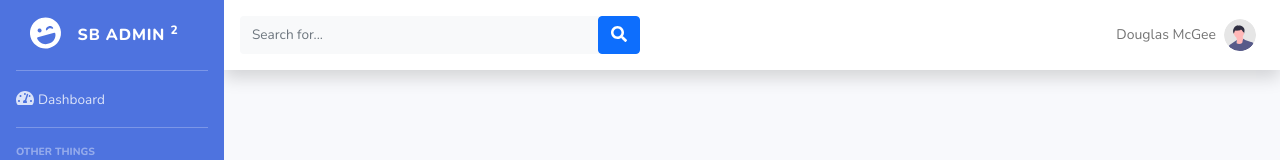
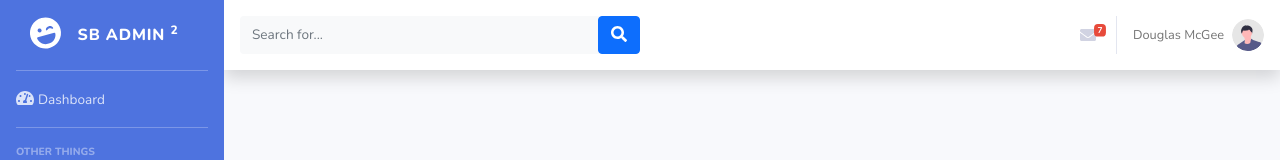
Before and after one commit to krasnoff/bootstrap-admin-app, a React (Create React App) app: page / in a window 1280 px wide. Shown: the top 160 px of the page. Built offline with nearby package versions, Linux system fonts and the light colour scheme.

Commit message:
new herader and footer components

```diff
--- a/src/App.scss
+++ b/src/App.scss
@@ -17,83 +17,6 @@
                 box-shadow: 0 .15rem 1.75rem 0 rgba(58,59,69,.15);
                 background-color: #fff;
             }
-
-            .navbar {
-                position: relative;
-                display: flex;
-                flex-wrap: wrap;
-                align-items: center;
-                justify-content: space-between;
-                padding: 0.5rem 1rem;
-
-                .navbar-search {
-                    width: 25rem;
-
-                    input {
-                        font-size: 0.85rem;
-                    }
-                }
-
-                .navbar-nav {
-                    display: flex;
-                    flex-direction: column;
-                    padding-left: 0;
-                    margin-bottom: 0;
-                    list-style: none;
-                    margin-left: auto!important;
-
-                    .nav-item {
-                        position: relative;
-
-                        .nav-link {
-                            color: rgba(0, 0, 0, 0.55);
-
-                            .img-profile {
-                                height: 2rem;
-                                width: 2rem;
-                                border-radius: 50% !important;
-                            }
-
-                            .mr-2 {
-                                margin-right: 0.5rem!important;
-                            }
-
-                            &::after {
-                                display: inline-block;
-                                margin-left: 0;
-                                vertical-align: 0;
-                                content: "";
-                                border-top: 0;
-                                border-right: 0;
-                                border-bottom: 0;
-                                border-left: 0;
-                            }
-                        }
-                    }
-                }
-            }
-
-            .navbar-expand {
-                flex-flow: row nowrap;
-                justify-content: flex-start;
-            }
-        }
-
-        .sticky-footer {
-            padding: 2rem 0;
-            flex-shrink: 0;
-            background-color: #fff;
-
-            .container {
-                padding-left: 1.5rem;
-                padding-right: 1.5rem;
-                margin-bottom: auto;
-
-                .copyright {
-                    line-height: 1;
-                    font-size: .8rem;
-                }
-            }
         }
     }
 }
--- a/src/App.tsx
+++ b/src/App.tsx
@@ -1,8 +1,7 @@
-import { faSearch } from '@fortawesome/free-solid-svg-icons';
-import { FontAwesomeIcon } from '@fortawesome/react-fontawesome';
-import React from 'react';
 import { BrowserRouter as Router } from 'react-router-dom';
 import './App.scss';
+import Footer from './components/Footer/footer';
+import Header from './components/Header/header';
 import Nav from './components/Navigator/navigator';
 
 function App() {
@@ -12,34 +11,9 @@ function App() {
       <Nav></Nav>
       <div className="content-wrapper">
         <div className="content">
-          <nav className="navbar navbar-expand navbar-light bg-white topbar mb-4 static-top shadow">
-            <form className="navbar-search">
-            <div className="input-group">
-                <input type="text" className="form-control bg-light border-0 small" placeholder="Search for..." />
-                <div className="input-group-append">
-                    <button className="btn btn-primary" type="button">
-                        <FontAwesomeIcon icon={faSearch} />
-                    </button>
-                </div>
-            </div>
-            </form>
-            <ul className="navbar-nav">
-              <li className="nav-item dropdown no-arrow">
-                <a className="nav-link dropdown-toggle" href="#" id="userDropdown" role="button">
-                  <span className="mr-2 d-none d-lg-inline text-gray-600 small">Douglas McGee</span>
-                  <img className="img-profile rounded-circle" src="img/undraw_profile.svg" />
-                </a>
-              </li>
-            </ul>
-          </nav>
+          <Header></Header>
         </div>
-        <footer className="sticky-footer">
-          <div className="container my-auto">
-              <div className="copyright text-center my-auto">
-                  <span>Copyright © Kobi Krasnoff Website 2021</span>
-              </div>
-          </div>
-        </footer>
+        <Footer></Footer>
       </div>
     </div>
     </Router>
--- /dev/null
+++ b/src/components/Footer/footer.module.scss
@@ -0,0 +1,16 @@
+.stickyFooter {
+    padding: 2rem 0;
+    flex-shrink: 0;
+    background-color: #fff;
+
+    .container {
+        padding-left: 1.5rem;
+        padding-right: 1.5rem;
+        margin-bottom: auto;
+
+        .copyright {
+            line-height: 1;
+            font-size: .8rem;
+        }
+    }
+}
--- /dev/null
+++ b/src/components/Footer/footer.tsx
@@ -0,0 +1,15 @@
+import styles from './footer.module.scss';
+
+function Footer() {
+    return (
+        <footer className={styles.stickyFooter}>
+          <div className={styles.container}>
+              <div className={[styles.copyright, 'text-center'].join(' ')}>
+                  <span>Copyright © Kobi Krasnoff Website 2021</span>
+              </div>
+          </div>
+        </footer>
+    );
+}
+
+export default Footer;
--- /dev/null
+++ b/src/components/Header/header.module.scss
@@ -0,0 +1,105 @@
+.navbar {
+    position: relative;
+    display: flex;
+    flex-wrap: wrap;
+    align-items: center;
+    justify-content: space-between;
+    padding: 0.5rem 1rem;
+
+    .navbarSearch {
+        width: 25rem;
+
+        input {
+            font-size: 0.85rem;
+        }
+    }
+
+    .navbarNav {
+        display: flex;
+        flex-direction: row;
+        padding-left: 0;
+        margin-bottom: 0;
+        list-style: none;
+        margin-left: auto!important;
+
+        .navItem {
+            position: relative;
+            display: flex;
+            align-items: center;
+
+            .navLink {
+                color: rgba(0, 0, 0, 0.55);
+                text-decoration: none;
+
+                .imgProfile {
+                    height: 2rem;
+                    width: 2rem;
+                    border-radius: 50% !important;
+                }
+
+                .mr2 {
+                    margin-right: 0.5rem!important;
+                }
+
+                .small {
+                    font-size: 80%;
+                }
+
+                &::after {
+                    display: inline-block;
+                    margin-left: 0;
+                    vertical-align: 0;
+                    content: "";
+                    border-top: 0;
+                    border-right: 0;
+                    border-bottom: 0;
+                    border-left: 0;
+                }
+
+                .badge {
+                    display: inline-block;
+                    padding: 0.25em 0.4em;
+                    font-size: 75%;
+                    font-weight: 700;
+                    line-height: 1;
+                    text-align: center;
+                    white-space: nowrap;
+                    vertical-align: baseline;
+                    border-radius: 0.35rem;
+                    transition: color .15s ease-in-out,background-color .15s ease-in-out,border-color .15s ease-in-out,box-shadow .15s ease-in-out;
+                }
+
+                .badgeDanger {
+                    color: #fff;
+                    background-color: #e74a3b;
+                }
+
+                .badgeCounter {
+                    position: absolute;
+                    transform: scale(.7);
+                    transform-origin: top right;
+                    right: -0.6rem;;
+                    margin-top: -0.25rem;
+                }
+            }
+
+            .navLinkIcon {
+                display: flex;
+                color: #d1d3e2;
+                align-items: center;
+            }
+        }
+
+        .topbarDivider {
+            width: 0;
+            border-right: 1px solid #e3e6f0;
+            height: calc(4.375rem - 2rem);
+            margin: auto 1rem;
+        }
+    }
+}
+
+.navbar-expand {
+    flex-flow: row nowrap;
+    justify-content: flex-start;
+}
--- /dev/null
+++ b/src/components/Header/header.tsx
@@ -0,0 +1,37 @@
+import { faEnvelope, faSearch } from '@fortawesome/free-solid-svg-icons';
+import { FontAwesomeIcon } from '@fortawesome/react-fontawesome';
+import styles from './header.module.scss';
+
+function Header() {
+    return (
+        <nav className={[styles.navbar, styles.navbarExpand, 'navbar-light bg-white topbar mb-4 static-top shadow'].join(' ')}>
+            <form className={styles.navbarSearch}>
+            <div className="input-group">
+                <input type="text" className="form-control bg-light border-0 small" placeholder="Search for..." />
+                <div className="input-group-append">
+                    <button className="btn btn-primary" type="button">
+                        <FontAwesomeIcon icon={faSearch} />
+                    </button>
+                </div>
+            </div>
+            </form>
+            <ul className={styles.navbarNav}>
+              <li className={[styles.navItem, 'dropdown no-arrow mx-1'].join(' ')}>
+                <a className={[styles.navLink, styles.navLinkIcon, 'dropdown-toggle'].join(' ')} href="#" id="messagesDropdown" role="button" data-toggle="dropdown" aria-haspopup="true" aria-expanded="false">
+                    <FontAwesomeIcon icon={faEnvelope} />
+                    <span className={[styles.badge, styles.badgeDanger, styles.badgeCounter].join(' ')}>7</span>
+                </a>
+              </li>
+              <div className={[styles.topbarDivider, 'd-none d-sm-block'].join(' ')}></div>
+              <li className={[styles.navItem, 'dropdown no-arrow'].join(' ')}>
+                <a className={[styles.navLink, 'dropdown-toggle'].join(' ')} href="#" id="userDropdown" role="button">
+                  <span className={[styles.mr2, styles.small, 'd-none d-lg-inline text-gray-600'].join(' ')}>Douglas McGee</span>
+                  <img className={[styles.imgProfile, 'rounded-circle'].join(' ')} src="img/undraw_profile.svg" />
+                </a>
+              </li>
+            </ul>
+          </nav>
+    );
+}
+
+export default Header;
```
